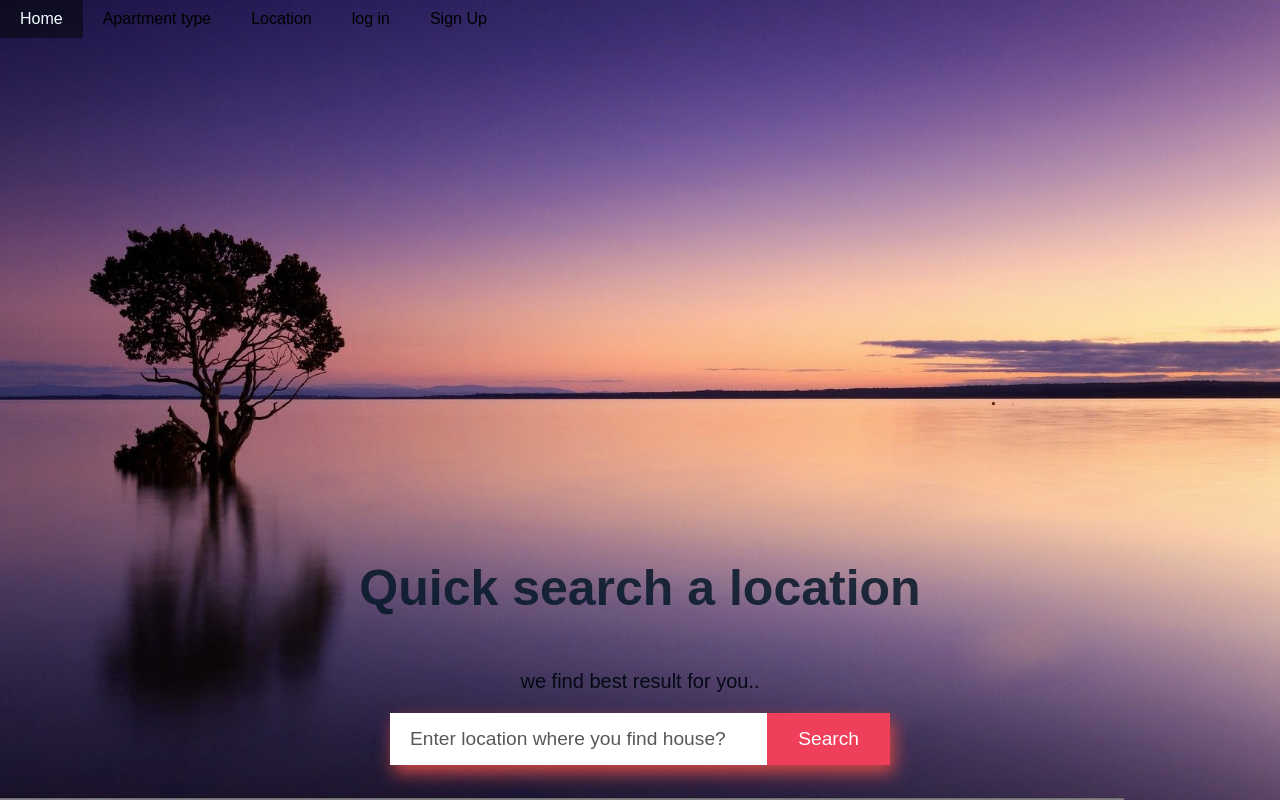
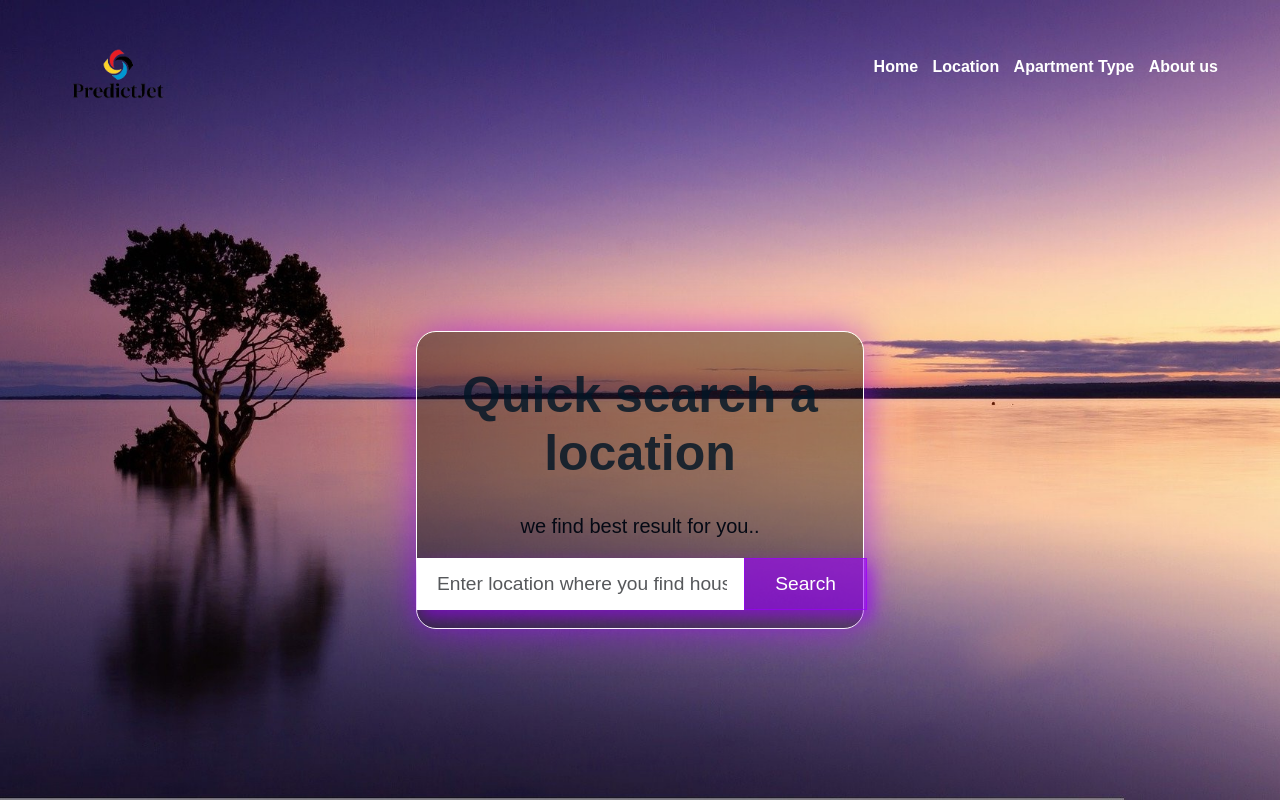
Before and after one commit to sayanhazra2000/Price_Prediction_Model, a PHP site: page /location.html in a window 1280 px wide. Run offline with PHP 8.4, Linux system fonts and the light colour scheme.

Commit message:
Initial Commit

```diff
--- a/location.css
+++ b/location.css
@@ -1,4 +1,71 @@
-@import url('https://fonts.googleapis.com/css?family=Lato:400,700');
+/* @import url('https://fonts.googleapis.com/css?family=Lato:400,700'); */
+* {
+  font-family: sans-serif;
+  box-sizing: border-box;
+}
+
+body {
+  margin: 0px;
+  background: url(back.jpg);
+  /* linear-gradient(rgba(3, 3, 3, 0.619),rgba(112, 104, 26, 0.75)), */
+  background-size: cover;
+  background-position: center;
+  background-repeat: no-repeat;
+  width: 100%;
+  height: 100vh;
+  display: flex;
+  flex-direction: column;
+  justify-content: space-between;
+}
+
+.navbar a {
+  padding: 5px;
+}
+
+.navbar {
+  width: 95%;
+  margin: auto;
+  padding: 35px 25px;
+  display: flex;
+  align-items: center;
+  justify-content: space-between;
+}
+
+.logo {
+  width: 120px;
+  cursor: pointer;
+}
+
+.navbar ul li {
+  list-style: none;
+  display: inline-block;
+  margin: 0px 20 px;
+  position: relative;
+}
+
+.navbar ul li a {
+  text-decoration: none;
+  color: white;
+  padding: 10px, 30px;
+
+  /* text-transform: uppercase; */
+  font-weight: bold;
+}
+
+.navbar ul li::after {
+  content: '';
+  height: 3px;
+  width: 0;
+  background: rgb(157, 0, 255);
+  position: absolute;
+  left: 0;
+  bottom: -10px;
+  transition: 0.5s;
+}
+
+.navbar ul li:hover:after {
+  width: 100%;
+}
 
 *, *:before, *:after {
   -webkit-box-sizing: inherit;
@@ -67,8 +134,8 @@ body {
   }
 
   .flex-form input[type="submit"] {
-    background: #ef3f5a;
-    border: 1px solid #ef3f5a;
+    background: rgba(157, 0, 255, 0.607);
+    border: 1px solid rgba(157, 0, 255, 0.607);
     color: #fff;
     padding: 0 30px;
     cursor: pointer;
@@ -78,7 +145,7 @@ body {
   }
 
   .flex-form input[type="submit"]:hover {
-    background: rgba(209, 37, 37, 0.8);
+    background: rgba(157, 0, 255, 0.607);
   }
 
   .flex-form {
@@ -86,8 +153,9 @@ body {
     display: flex;
     z-index: 10;
     position: relative;
-    width: 500px;
-    box-shadow: 4px 8px 16px rgb(204, 72, 72);
+    width: 450px;
+    box-shadow: 4px 8px 16px rgba(157, 0, 255, 0.607);
+    box-sizing:content-box;
   }
 
   .flex-form > * {
@@ -121,28 +189,130 @@ p{
   text-align: center;
   color: white;
 } */
-.topnav {
+/* .topnav {
   overflow: hidden;
   height: inherit;
   width: 100%;
+  position:relative; */
   /*background-color:rgba(0, 0, 0, 0.5);*/
-  position:relative;
 
-}
+/* } */
 
 /* Style the topnav links */
-.topnav a {
+/* .topnav a {
   float: left;
   display: block;
   color: black;
   text-align: center;
   padding: 10px 20px;
   text-decoration: cornflowerblue
-}
+} */
 
 /* Change color on hover */
-.topnav a:hover {
+/* .topnav a:hover {
   color: azure;
   background-color:rgba(0,5,0,0.5)
 
+} */
+.container {
+  display: flex;
+  justify-content: center;
+  align-items: center;
+  height: 80vh;
 }
+
+.form-container {
+  /* display: flex;
+  justify-content: center;
+  flex-direction: column; */
+  border: 1px solid white;
+  padding: 4rem;
+  background-color: white;
+  padding: 0px;
+  border-radius: 20px;
+  box-shadow: 0 0 40px rgba(157, 0, 255, 0.607);
+  background: transparent;
+  width: 35%;
+  background: #0000005f;
+  color: antiquewhite;
+}
+
+form {
+  margin-bottom: 18px;
+}
+
+input[type="text"],
+input[type="text"],
+input[type="email"],
+input[type="password"] {
+  width: 100%;
+  padding: 10px;
+  margin-bottom: 20px;
+  border: none;
+  border-radius: 5px;
+  box-shadow: 0 0 10px rgba(157, 0, 255, 0.607);
+  font-size: 16px;
+  background: transparent;
+  color: white;
+}
+
+/* button[type="submit"] {
+  width: 15%;
+  padding: 10px;
+  background-color: cyan;
+  color: white;
+  font-size: 16px;
+  border: none;
+  border-radius: 5px;
+  cursor: pointer;
+} */
+button {
+  width: 200px;
+  padding: 15px 0;
+  text-align: center;
+  margin: 20px 10px;
+  border-radius: 25px;
+  font-weight: bold;
+  border: 2px solid rgb(157 0 255 / 75%);
+  background: transparent;
+  color: white;
+  cursor: pointer;
+  position: relative;
+  overflow: hidden;
+}
+
+.btn {
+  width: 200px;
+  padding: 15px 0;
+  text-align: center;
+  margin: 20px 10px;
+  border-radius: 25px;
+  font-weight: bold;
+  border: 2px solid rgb(157 0 255 / 75%);
+  background: transparent;
+  color: rgb(157, 0, 255);
+  cursor: pointer;
+  position: relative;
+  overflow: hidden;
+}
+
+span {
+  background: rgb(157 0 255 / 75%);
+  height: 100%;
+  width: 0;
+  border-radius: 25px;
+  position: absolute;
+  left: 0;
+  bottom: 0;
+  z-index: -1;
+  transition: 0.5s;
+}
+
+button:hover span {
+  width: 100%;
+}
+
+button:hover {
+  border: none;
+  color: white;
+}
--- a/location.html
+++ b/location.html
@@ -1,31 +1,68 @@
 <!DOCTYPE html>
 <html lang="en">
+
 <head>
   <meta charset="UTF-8">
   <meta http-equiv="X-UA-Compatible" content="IE=edge">
   <meta name="viewport" content="width=device-width, initial-scale=1.0">
-  <title>location</title>
+  <title>Location</title>
   <link rel="stylesheet" href="location.css">
-  <!-- <link rel="stylesheet" href="footer.css"> -->
+  <link rel="icon" href="logo.png">
+  <script src="Home.js"></script>
 </head>
+
 <body>
-  <div class="topnav">
-    <a href="# ">Home</a>
-    <a href="#">Apartment type</a>
-    <a href="#">Location</a>
-    <a href="#">log in</a>
-    <a href="#">Sign Up</a>
+  <nav>
+    <section class="bgImage">
+      <div>
+        <!-- <link rel="stylesheet" href="nav.css"> -->
+        <div class="navbar">
+          <img src="logo.png" class="logo">
+          <ul>
+            <li><a href="Home.html">Home</a>
+            </li>
+            <li><a href="#">Location</a></li>
+            <li><a href="#">Apartment Type</a></li>
+            <li><a href="About_us.html">About us</a></li>
+            <!-- <li><a href="#">Contact Us</a></li> -->
+          </ul>
         </div>
-    <div class="cover">
+  </nav>
+
+  <!-- <div class="cover">
     <h1>Quick search a location</h1>
     <p>we find best result for you..</p>
-      <form  class="flex-form">
+    <form class="flex-form">
       <label for="from">
         <i class="ion-location"></i>
       </label>
       <input type="search" placeholder="Enter location where you find house?">
       <input type="submit" value="Search">
     </form>
+  </div> -->
+  <div class="container">
+    <div class="form-container">
+      <form id="login-form">
+        <center>
+          <h1>Quick search a location</h1>
+          <p>we find best result for you..</p>
+        </center>
+      </form>
+        <form class="flex-form">
+          <label for="from">
+            <i class="ion-location"></i>
+          </label>
+          <input type="search" placeholder="Enter location where you find house?">
+          <input type="submit" value="Search">
+        </form>
+        <!-- <form class="flex-form">
+          <label for="from">
+            <i class="ion-location"></i>
+          </label>
+          <input type="search" placeholder="2">
+          <input type="submit" value="Search">
+        </form> -->
+    </div>
   </div>
 
   </div>
@@ -36,4 +73,5 @@
   </footer> -->
 
 </body>
+
 </html>
```
Lines whose indentation alone changed are shown as unchanged.
